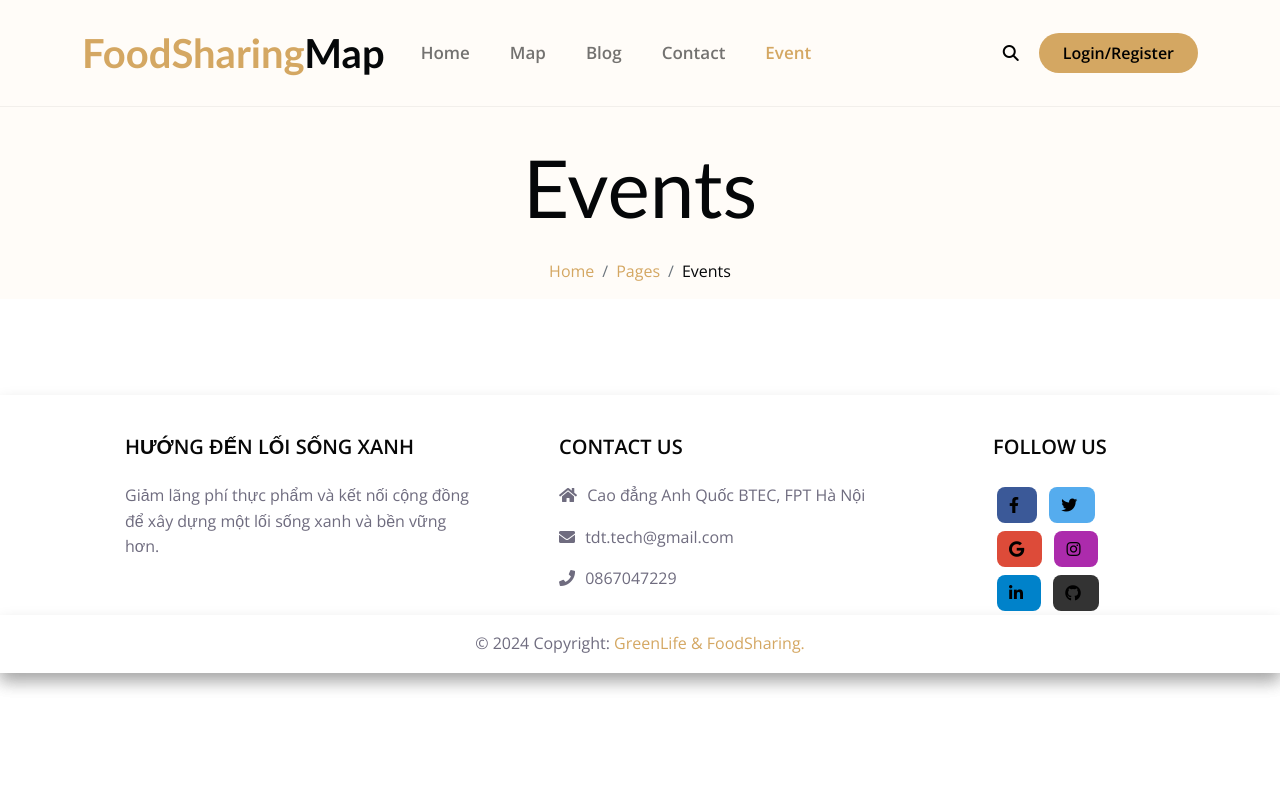
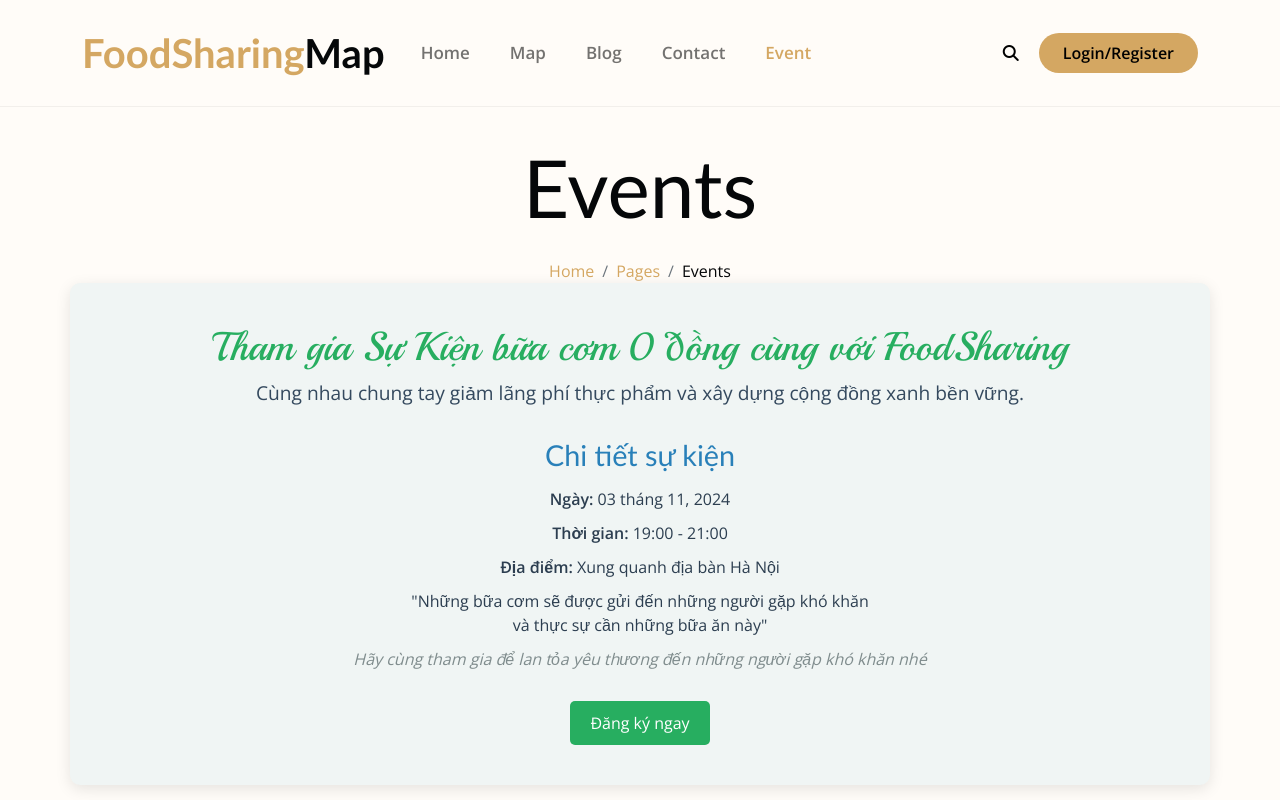
Before and after one commit to dowinDev/TDT-frontend, a plain HTML site: page page/event.html in a window 1280 px wide. Shown: the top 800 px of the page. Drawn offline with nearby package versions, Linux system fonts and the light colour scheme.

Commit message:
form-event

```diff
--- /dev/null
+++ b/css/event.css
@@ -0,0 +1,62 @@
+.event-section {
+    background-color: #f0f5f4;
+    padding: 40px;
+    border-radius: 10px;
+    box-shadow: 0px 4px 15px rgba(0, 0, 0, 0.1);
+    text-align: center;
+    color: #2c3e50;
+}
+
+.event-title {
+    font-family: 'Playball', cursive;
+    font-size: 2.5rem;
+    color: #27ae60;
+}
+
+.event-subtitle {
+    font-size: 1.2rem;
+    margin-bottom: 30px;
+    color: #34495e;
+}
+
+.event-details h2 {
+    font-size: 1.8rem;
+    color: #2980b9;
+    margin-bottom: 15px;
+}
+
+.event-details p {
+    font-size: 1rem;
+    margin-bottom: 10px;
+}
+
+.event-description {
+    font-style: italic;
+    color: #7f8c8d;
+}
+
+.register-button {
+    background-color: #27ae60;
+    color: #fff;
+    padding: 10px 20px;
+    border: none;
+    border-radius: 5px;
+    font-size: 1rem;
+    cursor: pointer;
+    margin-top: 20px;
+    transition: background-color 0.3s ease;
+}
+
+.register-button:hover {
+    background-color: #2ecc71;
+}
+
+.confirmation-message {
+    margin-top: 20px;
+    font-size: 1rem;
+    color: #27ae60;
+}
+
+.hidden {
+    display: none;
+}
--- a/page/event.html
+++ b/page/event.html
@@ -29,6 +29,7 @@
 
     <!-- Template Stylesheet -->
     <link href="../css/style.css" rel="stylesheet">
+    <link rel="stylesheet" href="../css/event.css">
     <link rel="icon" href="../img/removed-background.png" type="image/x-icon">
 </head>
 
@@ -77,6 +78,28 @@
                 <li class="breadcrumb-item text-dark" aria-current="page">Events</li>
             </ol>
         </div>
+        <!--event-->
+
+        <div class="container event-section">
+            <header>
+                <h1 class="event-title">Tham gia Sự Kiện bữa cơm 0 đồng  cùng với FoodSharing</h1>
+                <p class="event-subtitle">Cùng nhau chung tay giảm lãng phí thực phẩm và xây dựng cộng đồng xanh bền vững.</p>
+            </header>
+
+            <section class="event-details">
+                <h2>Chi tiết sự kiện</h2>
+                <p><strong>Ngày:</strong> 03 tháng 11, 2024</p>
+                <p><strong>Thời gian:</strong> 19:00 - 21:00</p>
+                <p><strong>Địa điểm:</strong> Xung quanh địa bàn Hà Nội </p>
+                <p><strong></strong>"Những bữa cơm sẽ được gửi đến những người gặp khó khăn<br> và thực sự cần những bữa ăn này"   </p>
+                <p class="event-description">Hãy cùng tham gia để lan tỏa yêu thương đến  những người gặp khó khăn nhé </p>
+            </section>
+
+            <button class="register-button" onclick="window.location.href='https://www.facebook.com/share/p/PZvPPYJe15GFiv77/'">Đăng ký ngay</button>
+            <p id="confirmation-message" class="confirmation-message hidden">Cảm ơn bạn đã đăng ký tham gia sự kiện!</p>
+        </div>
+
+        <!--end event -->
     </div>
     <!-- Hero End -->
 
@@ -99,6 +122,13 @@
 
     <!-- Template Javascript -->
     <script src="../js/main.js"></script>
+    <script>
+        function register() {
+            const message = document.getElementById("confirmation-message");
+            message.classList.remove("hidden");
+            message.innerHTML = "Cảm ơn bạn đã đăng ký tham gia sự kiện!";
+        }
+    </script>
 </body>
 
 </html>
```
